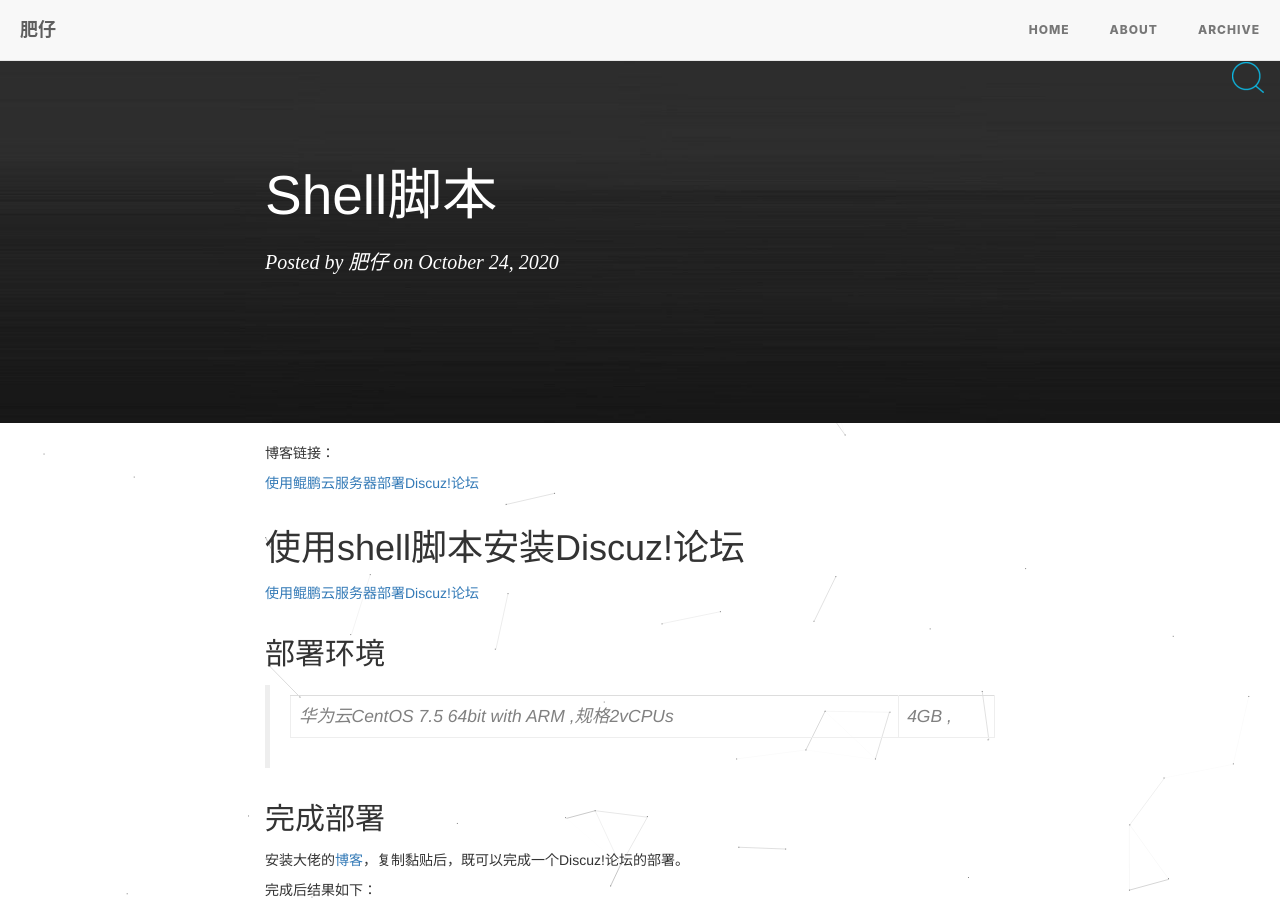
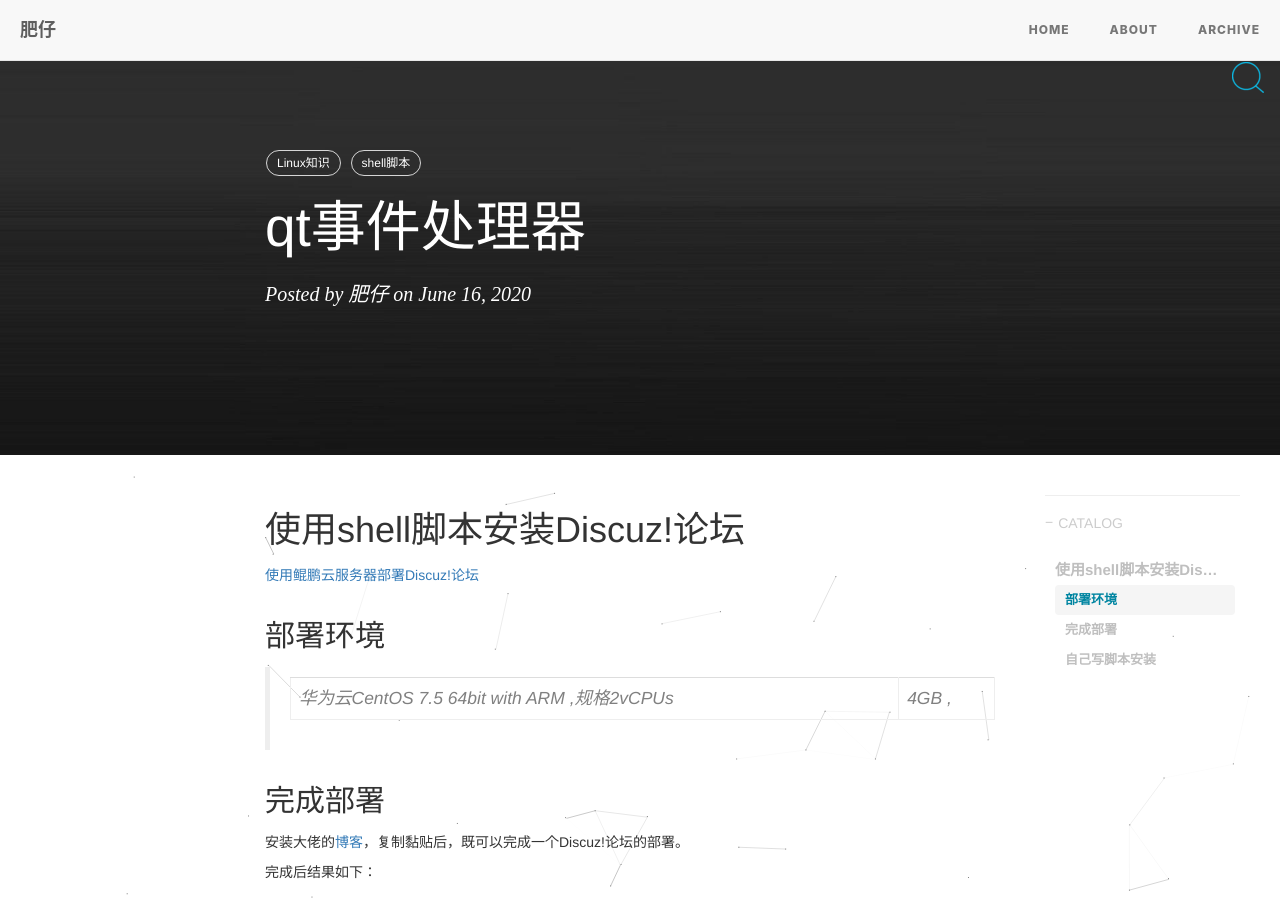
Before and after one commit to daniao2017/daniao2017.github.io, a Jekyll site: the page built from _posts/2020-10-24-shell脚本.md, in a window 1280 px wide and 900 px high. Built offline with Jekyll 4.4.1, drawn with Linux system fonts in a browser that asks for light colours; nearby versions of some CDN libraries; our own code applies the rules of GitHub Pages for plain Markdown files; comment, search, counter and statistics services are not loaded; some of the changed text lies outside the part shown.

Commit message:
Update 2020-10-24-shell脚本.md

````diff
--- a/_posts/2020-10-24-shell脚本.md
+++ b/_posts/2020-10-24-shell脚本.md
@@ -1,6 +1,14 @@
-博客链接：
+---
+layout:     post
+title:      qt事件处理器
+date:       2020-06-16
+author:     肥仔
+catalog: true
+tags:
 
-[使用鲲鹏云服务器部署Discuz!论坛](https://bbs.huaweicloud.com/blogs/163340)
+    - Linux知识
+    - shell脚本
+---
 
 
 # 使用shell脚本安装Discuz!论坛
@@ -117,6 +125,3 @@ fi
 ```
 
 对脚本的编写，还不是非常的熟悉。可能会出现未知的bug，但大体流程就是这样的。
-
-## 总结
-本篇博客跑起来十分流程。使我受益匪浅，自己的脚本库里，又多了个素材！！！
````
